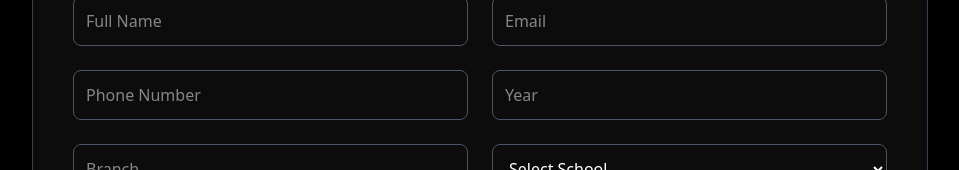
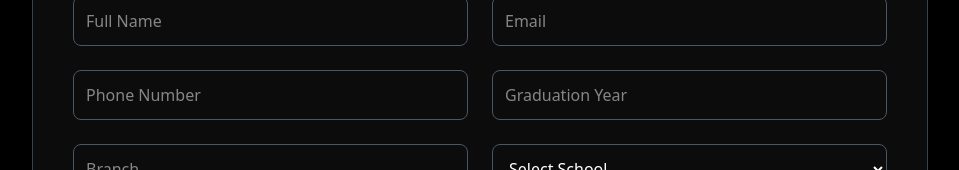
Before and after one commit to prefierolasoledad/iosc-website, a Next.js app: page /eventRegistration in a window 1280 px wide. Shown: the part 165-335 px from the top of the page, without its empty margins (160-1119 px from the left). Built offline with nearby package versions, Linux system fonts and the light colour scheme.

Commit message:
form changes

```diff
--- a/src/components/eventRegistrationForm.jsx
+++ b/src/components/eventRegistrationForm.jsx
@@ -63,7 +63,7 @@ const EventRegistrationForm = () => {
             <input name="fullName" value={formData.fullName} onChange={handleChange} type="text" placeholder="Full Name" className="input" required />
             <input name="email" value={formData.email} onChange={handleChange} type="text" placeholder="Email" className="input" required />
             <input name="phone" value={formData.phone} onChange={handleChange} type="text" placeholder="Phone Number" className="input" required />
-            <input name="year" value={formData.year} onChange={handleChange} type="text" placeholder="Year" className="input" required />
+            <input name="year" value={formData.year} onChange={handleChange} type="text" placeholder="Graduation Year" className="input" required />
             <input name="branch" value={formData.branch} onChange={handleChange} type="text" placeholder="Branch" className="input" required />
             <select name="college" value={formData.college} onChange={handleChange} className="input bg-black border-white" required>
               <option value="" className='text-black'>Select School</option>
```
